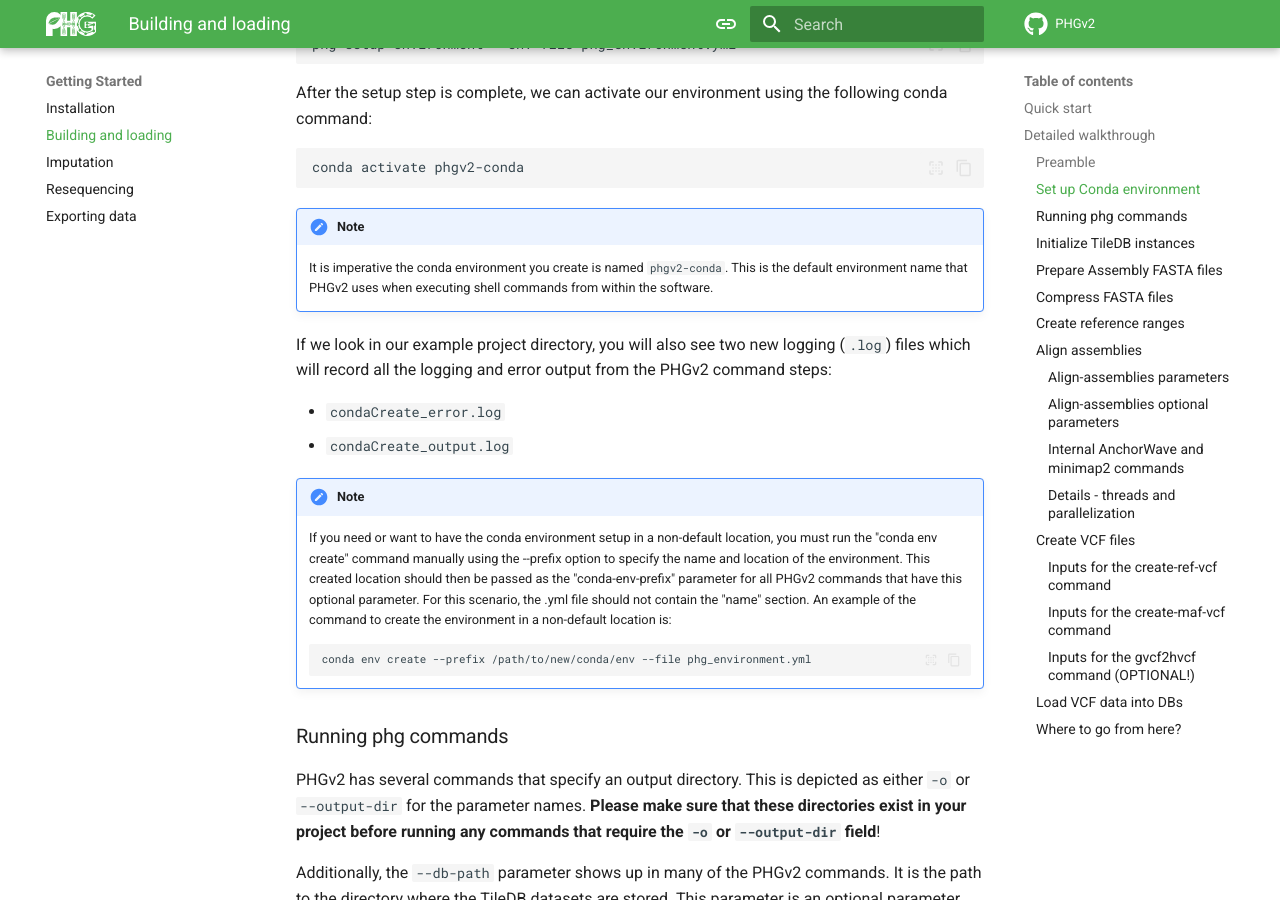
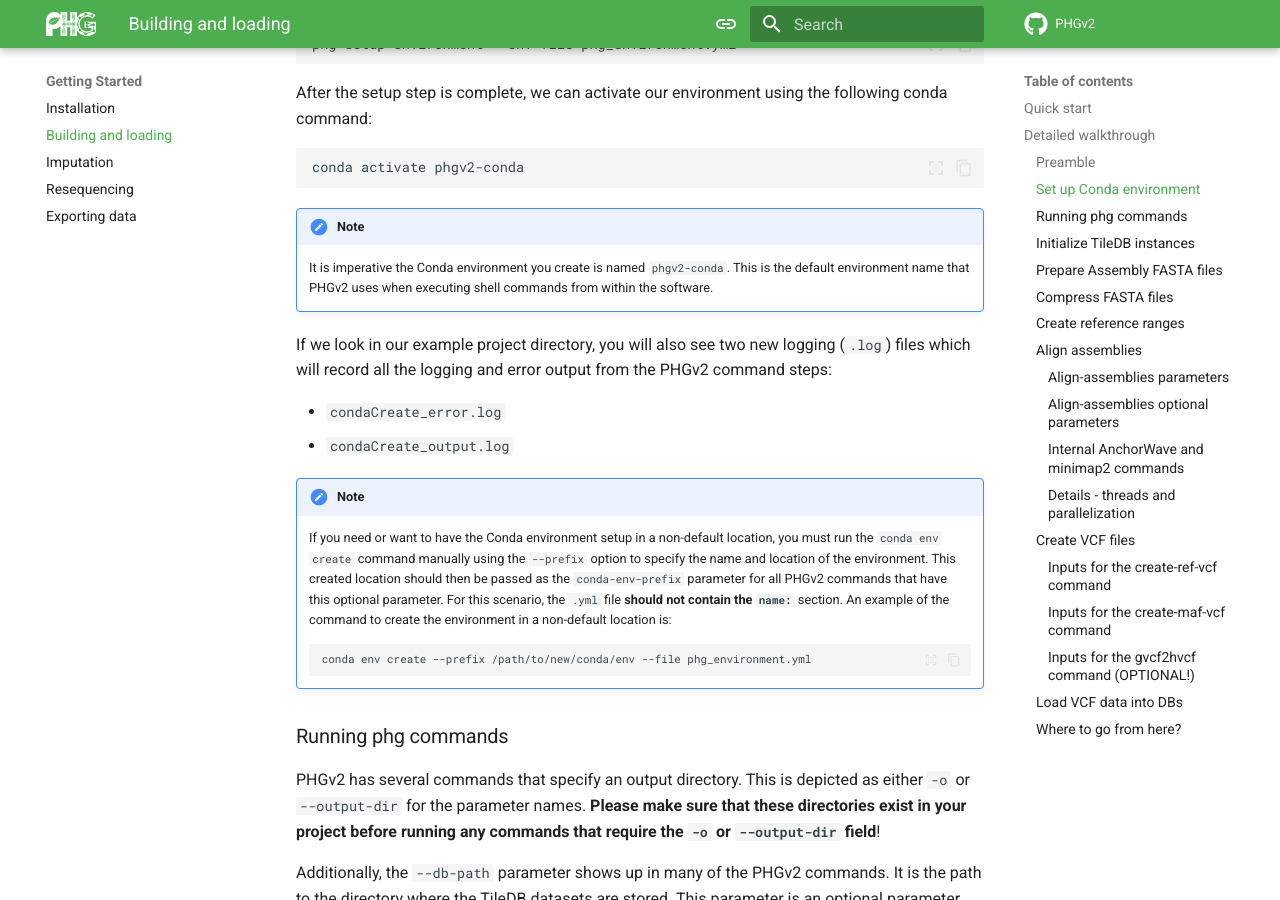
Before and after one commit to maize-genetics/phg_v2, an MkDocs documentation site: the page built from docs/build_and_load.md, in a window 1280 px wide and 900 px high, scrolled down 4221 px. Built offline with MkDocs 1.6.1 and Material for MkDocs 9.7.7, drawn with Linux system fonts in a browser that asks for light colours; comment, search, counter and statistics services are not loaded.

Commit message:
Update syntax

````diff
--- a/docs/build_and_load.md
+++ b/docs/build_and_load.md
@@ -212,7 +212,7 @@ conda activate phgv2-conda
 ```
 
 !!! note
-    It is imperative the conda environment you create is named
+    It is imperative the Conda environment you create is named
     `phgv2-conda`. This is the default environment name that PHGv2 uses
     when executing shell commands from within the software.
 
@@ -224,13 +224,13 @@ error output from the PHGv2 command steps:
 * `condaCreate_output.log`
 
 !!! note
-    If you need or want to have the conda environment setup in a non-default
-    location, you must run the "conda env create" command manually
-    using the --prefix option to specify the name and location of the
+    If you need or want to have the Conda environment setup in a non-default
+    location, you must run the `conda env create` command manually
+    using the `--prefix` option to specify the name and location of the
     environment.  This created location should then be passed as the
-    "conda-env-prefix" parameter for all PHGv2 commands that have this optional
-    parameter.  For this scenario, the .yml file should not contain the "name"
-    section.  An example of the command to create the environment in a
+    `conda-env-prefix` parameter for all PHGv2 commands that have this optional
+    parameter.  For this scenario, the `.yml` file **should not contain the
+    `name:`** section.  An example of the command to create the environment in a
     non-default location is:
 
 
````
